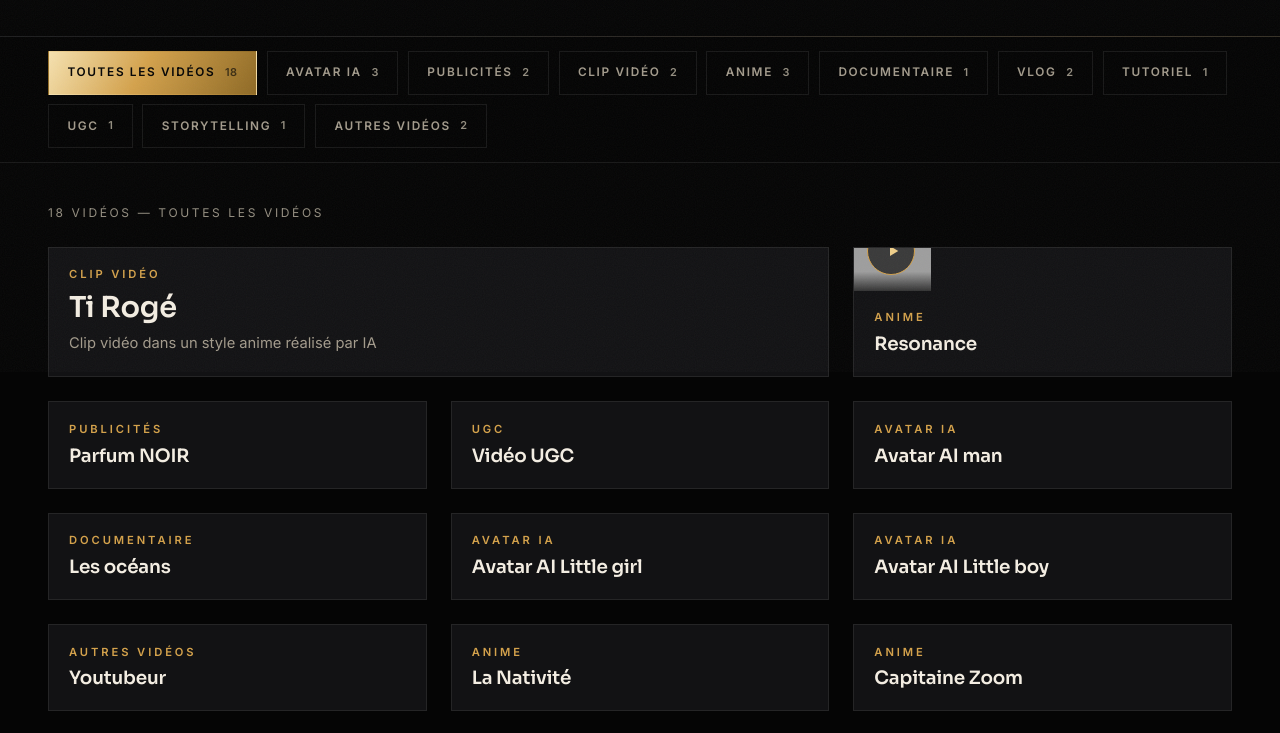
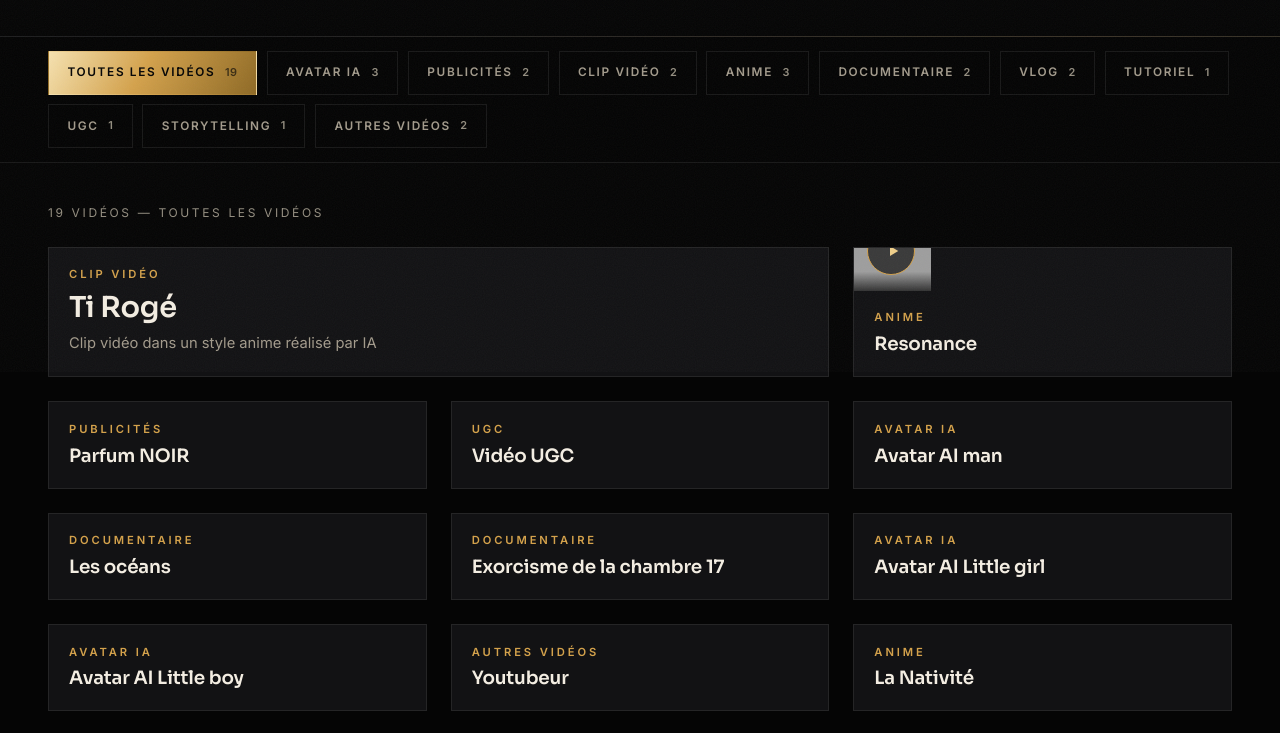
Before and after one commit to blackst974/tiya-prods, a React (Vite) app: page /portfolio in a window 1280 px wide. Shown: the part 428-1161 px from the top of the page. Built offline with nearby package versions, Linux system fonts and the light colour scheme; grey boxes are pictures that could not be loaded.

Commit message:
Add files via upload

```diff
--- a/src/data/videos.js
+++ b/src/data/videos.js
@@ -56,6 +56,11 @@ export const videos = [
     url: 'https://youtu.be/UQETJq-rN-c',
     category: 'documentaire',
     featured: true,
+  },
+  {
+    title: 'Exorcisme de la chambre 17',
+    url: 'https://youtu.be/quSeXdnfmKE',
+    category: 'documentaire',
   },
   {
     title: 'Avatar AI Little girl',
```
